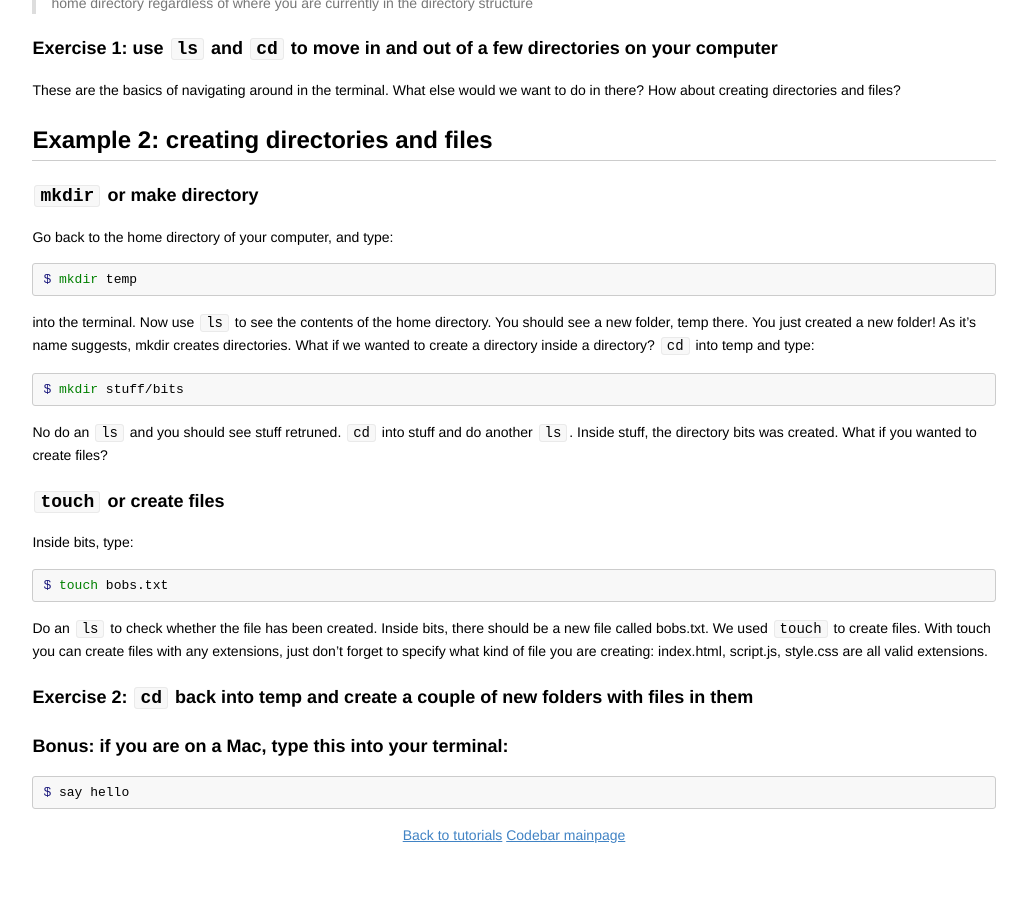
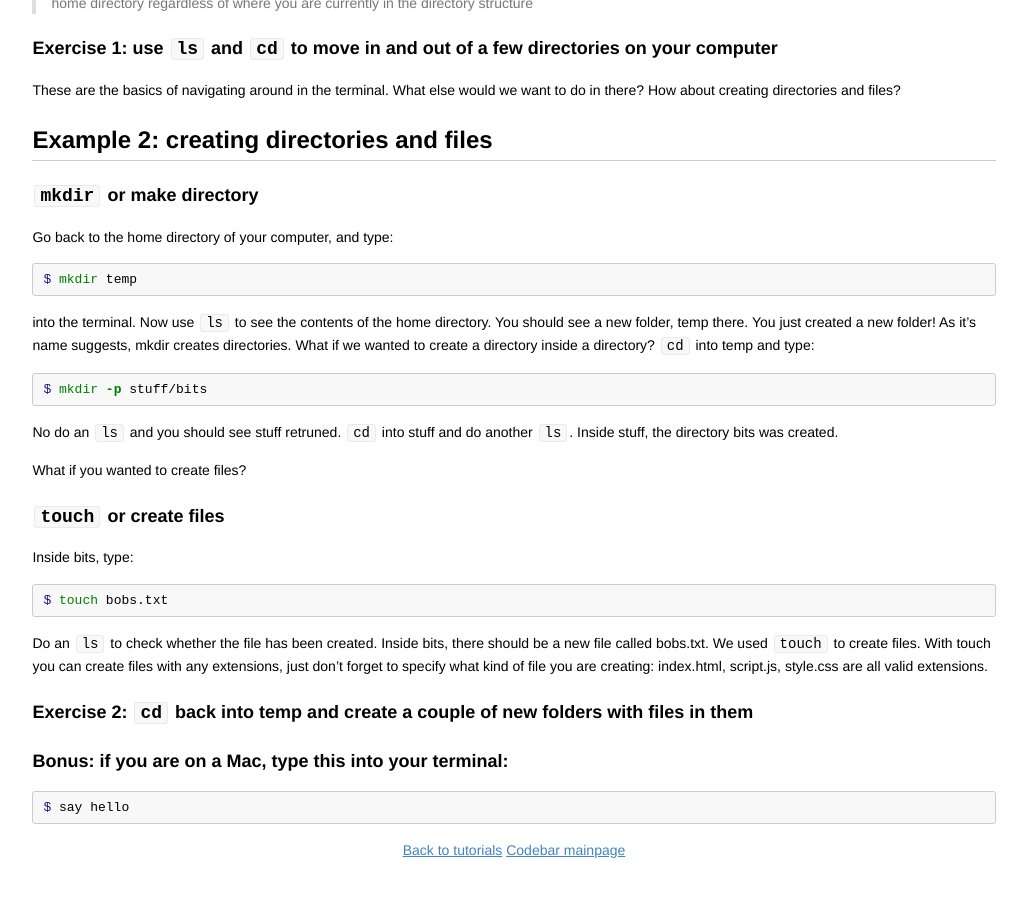
Before and after one commit to codebar/tutorials, a Jekyll site: the page built from command-line/introduction/tutorial.md, in a window 1280 px wide and 900 px high, scrolled down 1702 px. Shown: the top 897 px of the window, without its empty margins (126-1153 px from the left). Built offline with Jekyll 4.4.1, drawn with Linux system fonts in a browser that asks for light colours; Markdown is read by kramdown in place of the engine named in the settings.

````diff
--- a/command-line/introduction/tutorial.md
+++ b/command-line/introduction/tutorial.md
@@ -94,10 +94,12 @@ $ mkdir temp
 into the terminal. Now use `ls` to see the contents of the home directory. You should see a new folder, temp there. You just created a new folder! As it's name suggests, mkdir creates directories. What if we wanted to create a directory inside a directory? `cd` into temp and type:
 
 ```bash
-$ mkdir stuff/bits
+$ mkdir -p stuff/bits
 ```
 
-No do an `ls` and you should see stuff retruned. `cd` into stuff and do another `ls`. Inside stuff, the directory bits was created. What if you wanted to create files?
+No do an `ls` and you should see stuff retruned. `cd` into stuff and do another `ls`. Inside stuff, the directory bits was created.
+
+What if you wanted to create files?
 
 ### `touch` or create files
 
````
